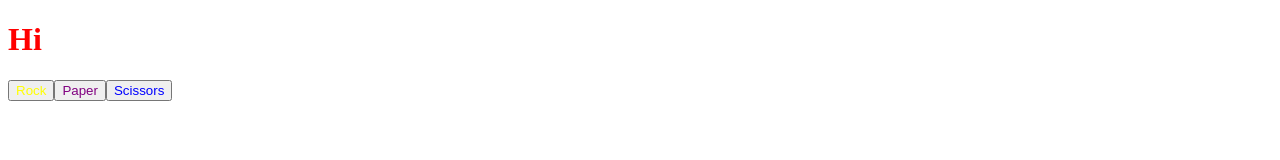
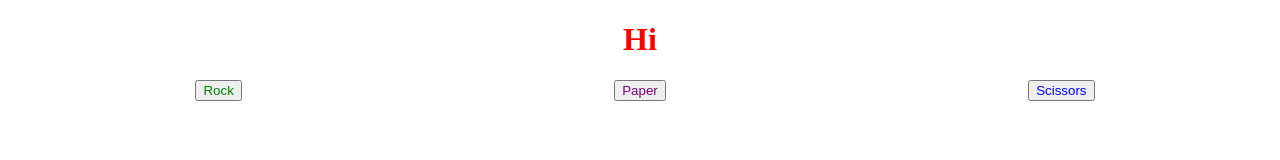
Before and after one commit to bojeans/rps, a plain HTML site: page index.html in a window 1280 px wide. Drawn offline with Linux system fonts and the light colour scheme.

Commit message:
minor design tweaks

```diff
--- a/style.css
+++ b/style.css
@@ -2,10 +2,17 @@
 h1 {
     font-size: 2rem;
     color: red;
+    text-align: center;
+}
+
+.main {
+    display: grid;
+    grid-template-columns: 1fr 1fr 1fr;
+    justify-items: center;
 }
 
 .rock {
-    color: yellow;
+    color: green;
 }
 
 .paper {
```
